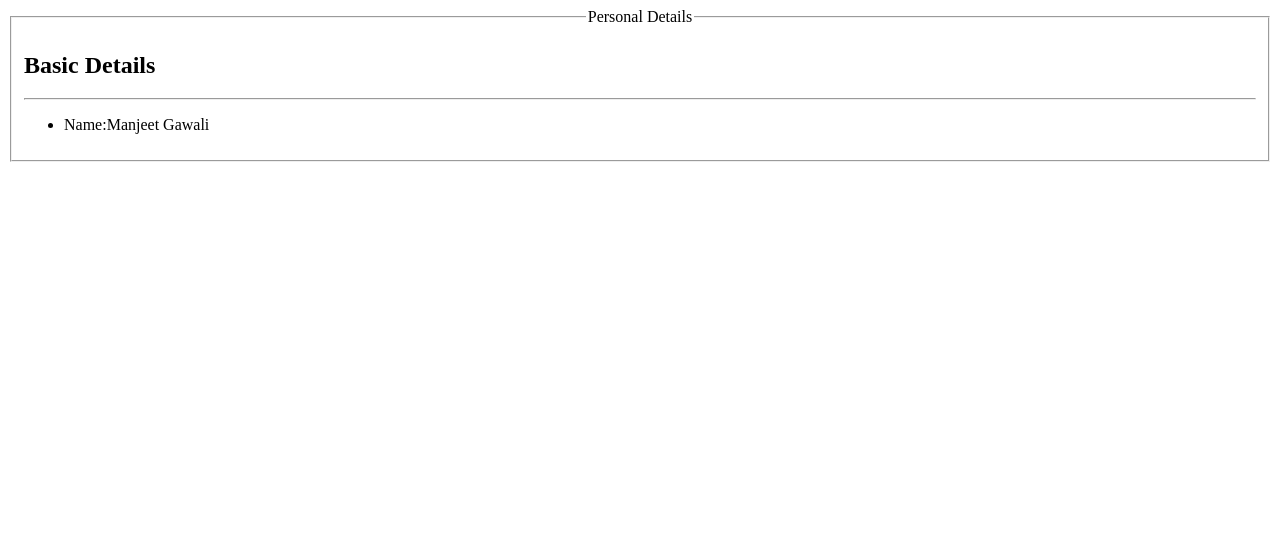
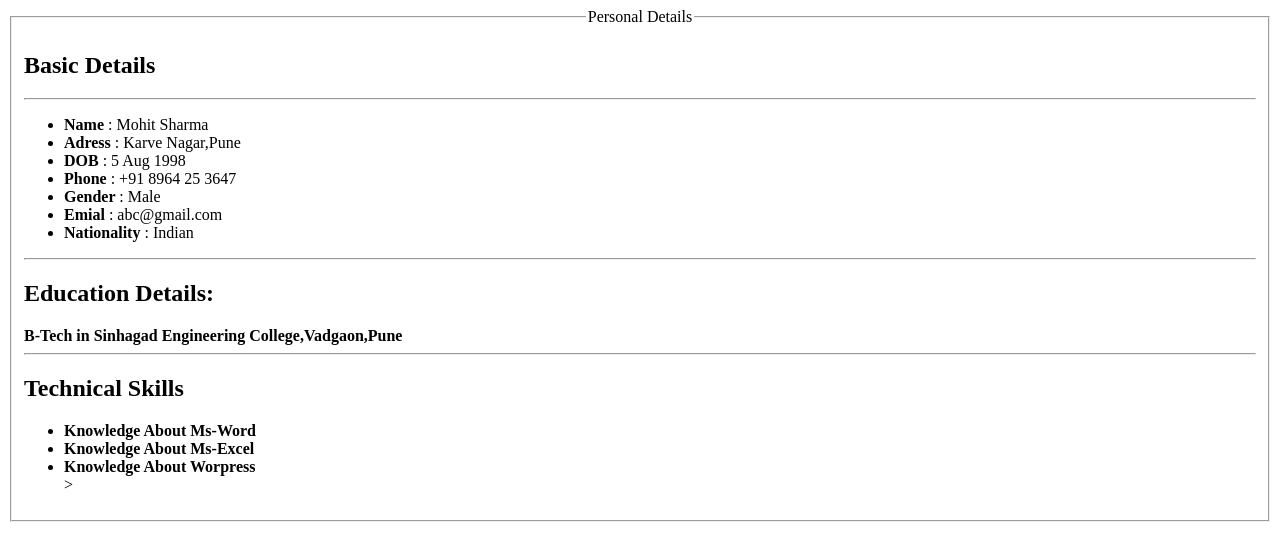
Before and after one commit to ManjeetGawali1451/MyProfile, a plain HTML site: page personal.html in a window 1280 px wide. Drawn offline with Linux system fonts and the light colour scheme.

Commit message:
Designedpersonalpage
Designedpersonalpage

```diff
--- a/personal.html
+++ b/personal.html
@@ -11,8 +11,24 @@
 <strong><h2> Basic Details </h2>  </strong>
 <hr>
 <ul>
-<li>Name:Manjeet Gawali</li>
+<li> <strong> Name </strong>  : Mohit Sharma </li>
+<li> <strong> Adress </strong>: Karve Nagar,Pune </li>
+<li> <strong> DOB </strong> : 5 Aug 1998 </li>
+<li> <strong> Phone </strong> : +91 8964 25 3647  </li>
+<li> <strong> Gender </strong> : Male </li>
+<li> <strong> Emial </strong> : abc@gmail.com </li>
+<li> <strong> Nationality </strong> : Indian </li>
+</ul>
 
+<hr>
+<h2> Education Details: </h2>
+<strong> B-Tech in Sinhagad Engineering College,Vadgaon,Pune </strong>
+<hr>
+<h2> Technical Skills </h2>
+<ul>
+<li> <strong> Knowledge About Ms-Word  </strong> </li>
+<li> <strong> Knowledge About Ms-Excel  </strong>  </li>
+<li> <strong> Knowledge About Worpress  </strong> </li>>
 </ul>
 </fieldset>
 </body>
```
